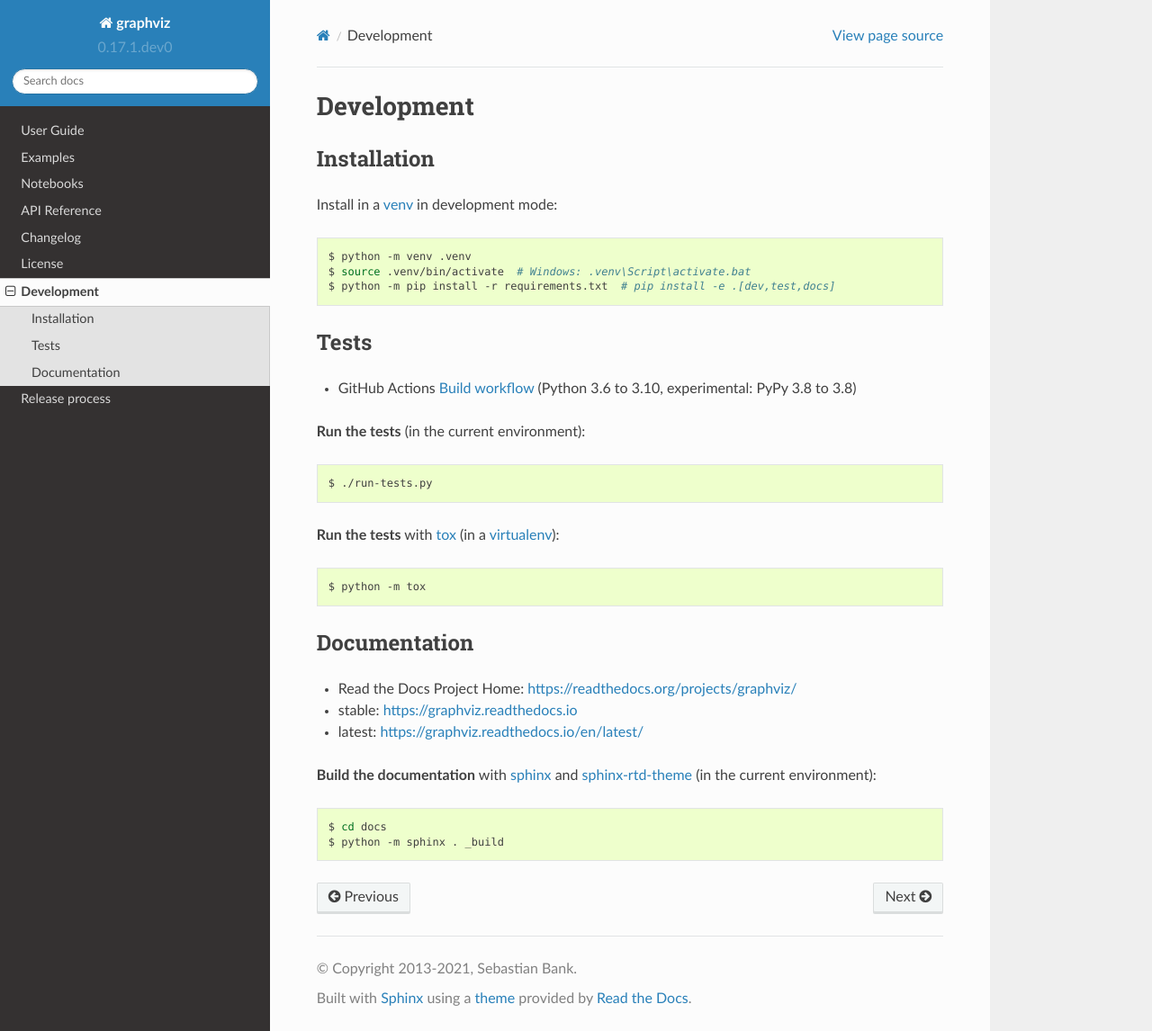
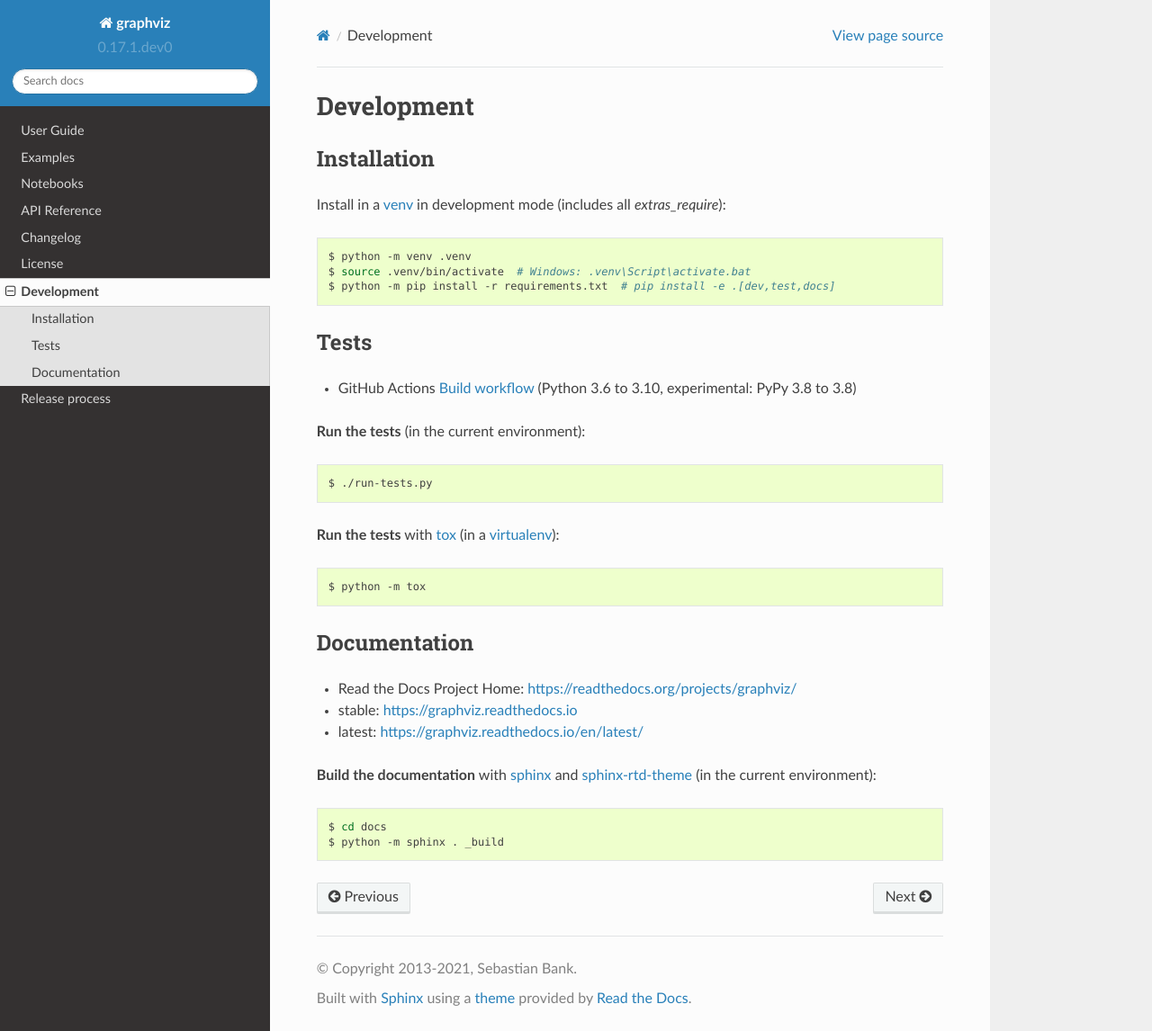
Before and after one commit to xflr6/graphviz, a Sphinx documentation site: the page built from docs/development.rst, in a window 1280 px wide and 1146 px high. Shown: the whole window at 90% size. Built offline with Sphinx 7.4.7 and the Read the Docs theme 2.0.0, drawn with Linux system fonts in a browser that asks for light colours; the version number is read from the project's files by our own code.

Commit message:
improve development mode description

```diff
--- a/docs/development.rst
+++ b/docs/development.rst
@@ -6,7 +6,7 @@ Development
 Installation
 ------------
 
-Install in a venv_ in development mode:
+Install in a venv_ in development mode (includes all `extras_require`):
 
 .. code:: bash
 
```
